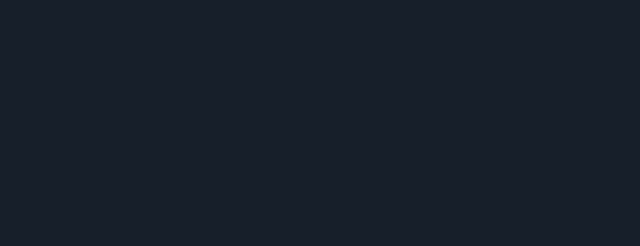
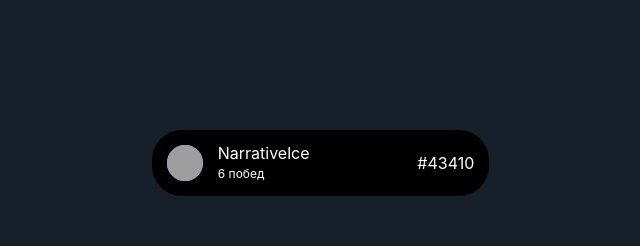
Before and after one commit to apocalipsizzz/tg-mini-app, a React (Vite) app: page / in a window 1280 px wide. Shown: the top 246 px of the page, without its empty margins (312-952 px from the left). Built offline with nearby package versions, Linux system fonts and the light colour scheme; grey boxes are pictures that could not be loaded.

Commit message:
[fix] profile

```diff
--- /dev/null
+++ b/src/components/Profile/Profile.css
@@ -0,0 +1,37 @@
+.profile {
+  height: 66px;
+  width: 90%;
+}
+
+.profile__inner {
+  border-radius: 30px;
+  overflow: hidden;
+  background-color: black;
+  display: flex;
+  align-items: center;
+  padding: 15px;
+  gap: 15px;
+}
+
+.profile__avatar {
+  width: 36px;
+  height: 36px;
+  background-color: aqua;
+  border-radius: 100%;
+  overflow: hidden;
+}
+
+.profile__avatar img {
+  width: 100%;
+  height: 100%;
+  object-fit: cover;
+}
+
+.profile__info {
+  flex-grow: 1;
+}
+.profile__stats {
+  font-size: 12px;
+  line-height: 15px;
+  margin-top: 5px;
+}
--- /dev/null
+++ b/src/components/Profile/Profile.tsx
@@ -0,0 +1,30 @@
+import { FC } from "react";
+import "./Profile.css";
+
+type TProfile = {
+  name: string;
+  win: number;
+  rank: number;
+  avatar?: string;
+};
+
+// TODO изменить склонение "побед" в зависимости от количества
+
+export const Profile: FC<TProfile> = (props) => {
+  const { name, win, rank, avatar } = props;
+
+  return (
+    <div className="profile">
+      <div className="profile__inner">
+        <div className="profile__avatar">
+          {avatar && <img src={avatar} alt="Avatar" />}
+        </div>
+        <div className="profile__info">
+          <div className="profile__name">{name}</div>
+          <div className="profile__stats">{win} побед</div>
+        </div>
+        <div className="profile__rank">#{rank}</div>
+      </div>
+    </div>
+  );
+};
--- a/src/index.tsx
+++ b/src/index.tsx
@@ -2,6 +2,7 @@ import React from "react";
 import { createRoot } from "react-dom/client";
 import { Navigation } from "./components/Navigation/Navigation";
 import { TarotWheel } from "./components/TarotWheel/TarotWheel";
+import { Profile } from "./components/Profile/Profile";
 // import { CardSwiper } from "./components/CardSwiper/CardSwiper";
 import "./assets/style/style.css";
 
@@ -9,6 +10,12 @@ createRoot(document.getElementById("root")!).render(
   <div className="wrapper">
     <TarotWheel />
     {/* <CardSwiper /> */}
+    <Profile
+      name="Narrativelce"
+      win={6}
+      rank={43410}
+      avatar="https://images.unsplash.com/photo-1505784045224-1247b2b29cf3?q=80&w=2340&auto=format&fit=crop&ixlib=rb-4.0.3&ixid=M3wxMjA3fDB8MHxwaG90by1wYWdlfHx8fGVufDB8fHx8fA%3D%3D"
+    />
     <Navigation />
   </div>
 );
```
